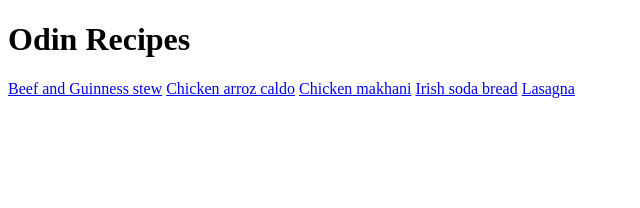
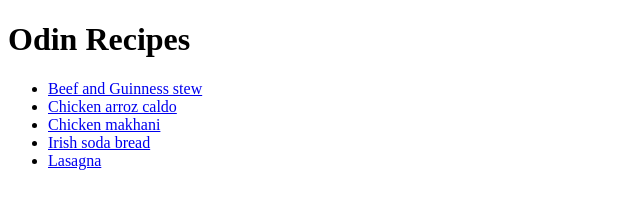
Before and after one commit to eMode18/TheOdinProject, a plain HTML site: page odin-recipes/index.html in a window 1280 px wide. Shown: the whole page, without its empty margins (0-640 px from the left). Drawn offline with Linux system fonts and the light colour scheme.

```diff
--- a/odin-recipes/index.html
+++ b/odin-recipes/index.html
@@ -7,10 +7,16 @@
   </head>
   <body>
     <h1>Odin Recipes</h1>
-    <a href="recipes/beef-and_guinness_stew.html">Beef and Guinness stew</a>
-    <a href="recipes/chicken-arroz_caldo.html">Chicken arroz caldo</a>
-    <a href="recipes/chicken-makhani.html">Chicken makhani</a>
-    <a href="recipes/irish-soda_bread.html">Irish soda bread</a>
-    <a href="recipes/lasagna.html">Lasagna</a>
+    <ul>
+      <li>
+        <a href="recipes/beef-and_guinness_stew.html">Beef and Guinness stew</a>
+      </li>
+      <li>
+        <a href="recipes/chicken-arroz_caldo.html">Chicken arroz caldo</a>
+      </li>
+      <li><a href="recipes/chicken-makhani.html">Chicken makhani</a></li>
+      <li><a href="recipes/irish-soda_bread.html">Irish soda bread</a></li>
+      <li><a href="recipes/lasagna.html">Lasagna</a></li>
+    </ul>
   </body>
 </html>
```
Also changed, not shown: 1 other file.
